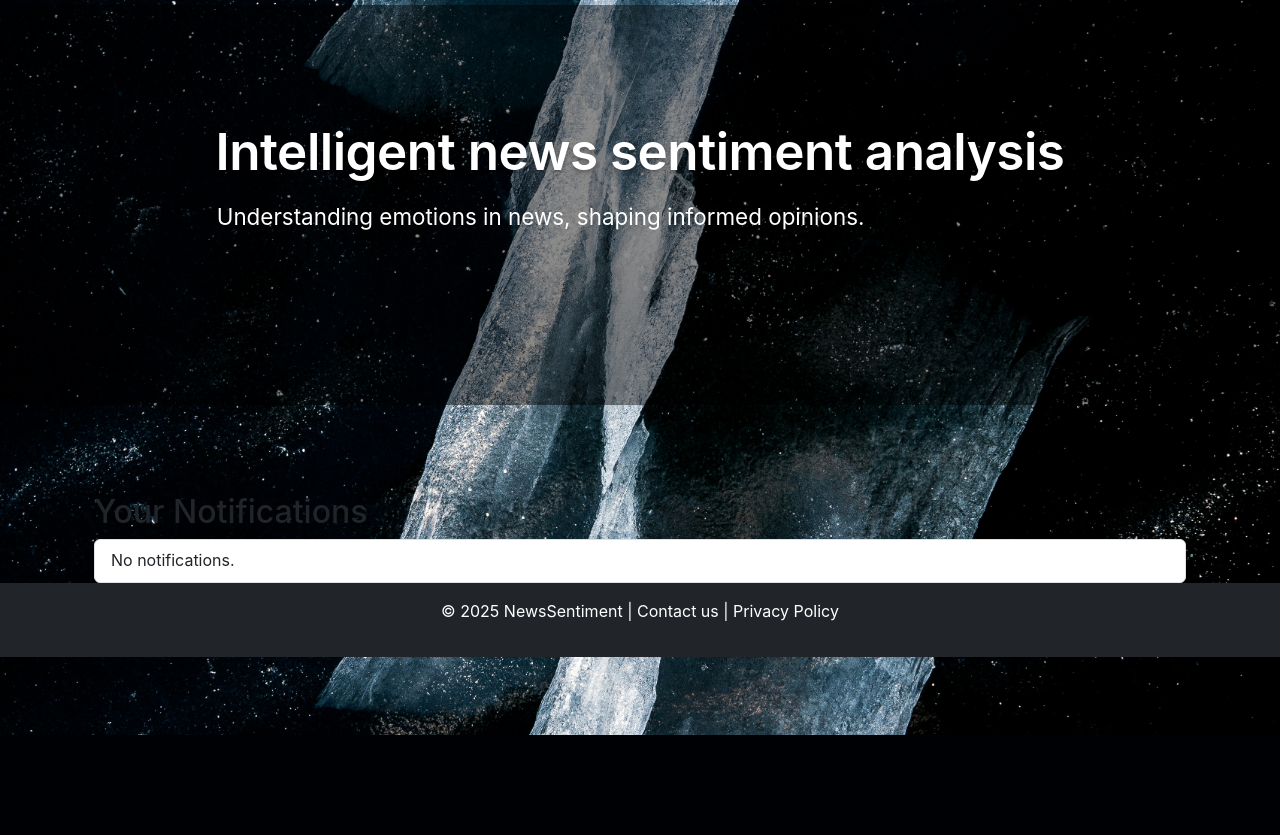
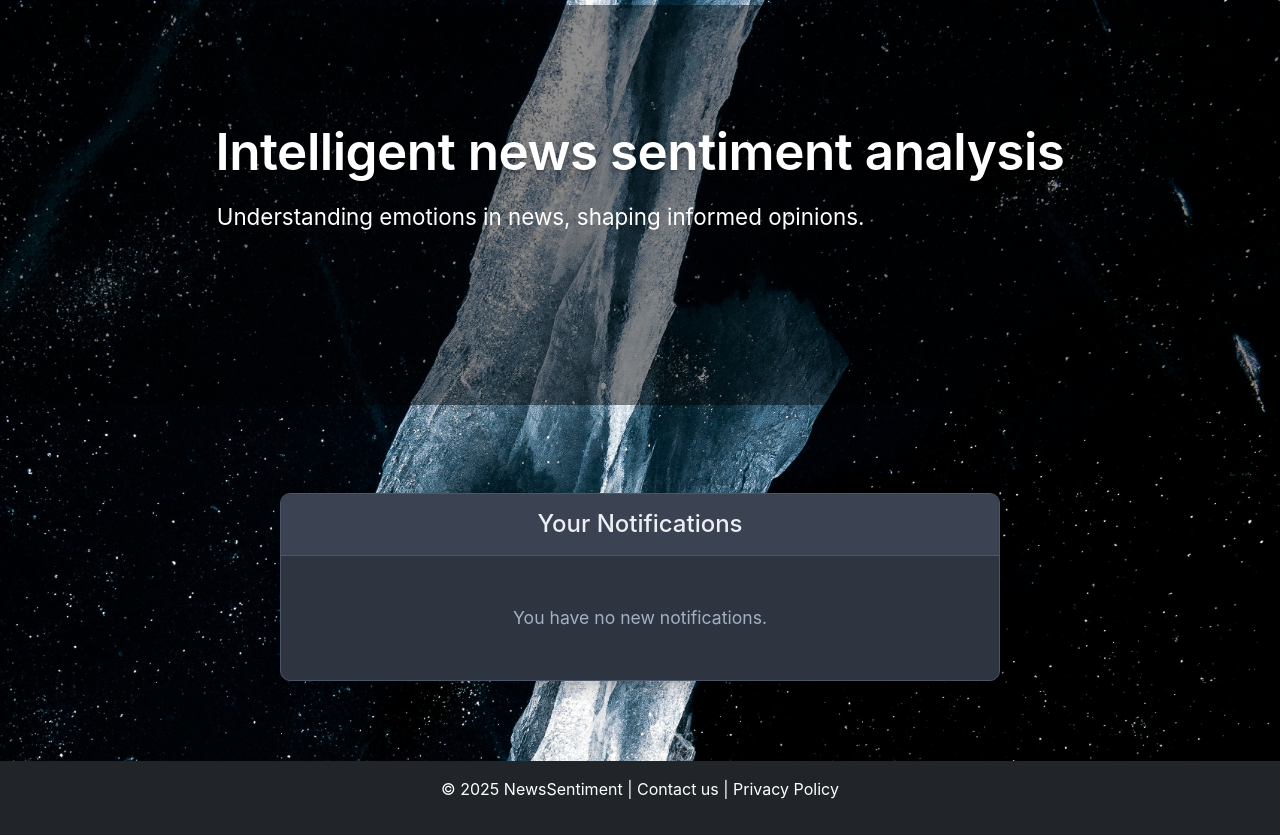
Before and after one commit to XiuwenYin/news-sentiment-analysis, a Flask app: page /notifications/notifications in a window 1280 px wide. Shown: the part 65-900 px from the top of the page. Before the commit the page ends 800 px from the top, so only its background shows below. Run offline with Flask 3, Linux system fonts and the light colour scheme; the visitor is signed in with stand-in values (Sample User, id 1); data that the repository does not hold is empty.

Commit message:
Modify the arrange of notification.html

```diff
--- a/app/static/css/homepage.css
+++ b/app/static/css/homepage.css
@@ -992,6 +992,90 @@ a:hover {
     text-decoration: underline;
 }
 
+/* === Notifications Page (notifications.html) Styles === */
+
+.notifications-card {
+    background-color: #2E3440;   /* Consistent dark card background */
+    border: 1px solid #4C566A;
+    border-radius: 10px;
+    box-shadow: 0 6px 20px rgba(0, 0, 0, 0.25);
+    color: #D8DEE9;             /* Default text color */
+    margin-bottom: 2rem;
+}
+
+.notifications-card .notifications-card-header {
+    background-color: #3B4252; /* Slightly different header background */
+    color: #ECEFF4;
+    padding: 1rem 1.5rem;
+    border-bottom: 1px solid #4C566A;
+    border-top-left-radius: calc(10px - 1px); /* Match card's border-radius */
+    border-top-right-radius: calc(10px - 1px);
+}
+.notifications-card .notifications-card-header h2 {
+    font-size: 1.5rem; /* Adjust title size as needed */
+    font-weight: 500;
+}
+
+
+.notifications-card .list-group-flush .list-group-item {
+    background-color: transparent; /* Make list items transparent to card background */
+    border-color: #434C5E;       /* Separator line color between items */
+    padding: 1rem 1.5rem;      /* Consistent padding */
+}
+
+/* Last list item in a flush list group should not have a bottom border if card has padding */
+.notifications-card .list-group-flush:last-child .list-group-item:last-child {
+    border-bottom: 0;
+}
+
+
+.notification-item .notification-message {
+    color: #D8DEE9; /* Main message text color */
+    flex-grow: 1; /* Allow message to take available space */
+    padding-right: 1rem; /* Space before timestamp */
+}
+
+.notification-item .notification-timestamp {
+    color: #8A94A3; /* Softer color for timestamp */
+    font-size: 0.85em;
+    white-space: nowrap; /* Prevent timestamp from wrapping */
+}
+
+/* Styling for unread notification items */
+.notification-item.notification-item-unread {
+    background-color: rgba(76, 86, 106, 0.3); /* Subtle highlight for unread items */
+    /* border-left: 3px solid #88C0D0; */ /* Optional: Accent border for unread */
+    /* font-weight: 500; */ /* Optional: Make unread text slightly bolder */
+}
+.notification-item.notification-item-unread .notification-message,
+.notification-item.notification-item-unread .notification-timestamp {
+    /* color: #ECEFF4; */ /* Optional: Make text slightly brighter for unread */
+}
+
+
+.no-notifications-message p {
+    color: #A3B1C2;
+    font-size: 1.1rem;
+    padding: 1.5rem 0;
+}
+
+
+.notifications-card .card-footer {
+    background-color: #272C36; // Slightly different footer background
+    border-top: 1px solid #4C566A;
+    padding: 0.75rem 1.5rem;
+}
+.notifications-card .card-footer .btn-outline-secondary {
+    color: #A3B1C2;
+    border-color: #4C566A;
+}
+.notifications-card .card-footer .btn-outline-secondary:hover {
+    color: #2E3440;
+    background-color: #A3B1C2;
+    border-color: #A3B1C2;
+}
+
+
 .reveal-on-scroll.delay-100ms { transition-delay: 0.1s; }
 .reveal-on-scroll.delay-200ms { transition-delay: 0.2s; }
 .reveal-on-scroll.delay-300ms { transition-delay: 0.3s; }
--- a/app/templates/notifications.html
+++ b/app/templates/notifications.html
@@ -1,17 +1,47 @@
 {% extends "base.html" %}
+
 {% block title %}Notifications{% endblock %}
+
 {% block content %}
-<div class="container mt-5">
-    <h2>Your Notifications</h2>
-    <ul class="list-group">
-        {% for notif in notifications %}
-        <li class="list-group-item{% if not notif.is_read %} list-group-item-info{% endif %}">
-            {{ notif.message }} <span class="text-muted float-end">{{ notif.timestamp.strftime('%Y-%m-%d %H:%M')
-                }}</span>
-        </li>
-        {% else %}
-        <li class="list-group-item">No notifications.</li>
-        {% endfor %}
-    </ul>
+<div class="container mt-5 mb-5">
+    <div class="row justify-content-center"> {# Center the card #}
+        <div class="col-md-10 col-lg-8"> {# Control card width #}
+
+            {# Use a card class consistent with other dark theme content cards #}
+            <div class="card notifications-card">
+                <div class="card-header notifications-card-header text-center"> {# Optional: Card header #}
+                    <h2 class="mb-0">Your Notifications</h2>
+                </div>
+                <div class="card-body p-0"> {# Remove padding if list-group handles it, or set as needed #}
+                    {% if notifications %}
+                        <ul class="list-group list-group-flush"> {# list-group-flush removes card borders from list items #}
+                            {% for notif in notifications %}
+                            {# Add a custom class for unread items for better dark theme styling #}
+                            <li class="list-group-item notification-item {% if not notif.is_read %}notification-item-unread{% endif %}">
+                                <div class="d-flex w-100 justify-content-between">
+                                    <p class="mb-1 notification-message">{{ notif.message }}</p>
+                                    <small class="notification-timestamp">{{ notif.timestamp.strftime('%Y-%m-%d %H:%M') }}</small>
+                                </div>
+                                {% if not notif.is_read %}
+                                    {# Optionally, add a small visual indicator for unread items #}
+                                    {# <span class="unread-indicator"></span> #}
+                                {% endif %}
+                            </li>
+                            {% endfor %}
+                        </ul>
+                    {% else %}
+                        <div class="text-center p-4 no-notifications-message">
+                            <p class="mb-0">You have no new notifications.</p>
+                        </div>
+                    {% endif %}
+                </div>
+                {# Optional: Add a footer to the card if needed, e.g., "Mark all as read" button #}
+                {# <div class="card-footer text-center">
+                    <button class="btn btn-sm btn-outline-secondary">Mark all as read</button>
+                </div> #}
+            </div>
+
+        </div>
+    </div>
 </div>
 {% endblock %}
```
